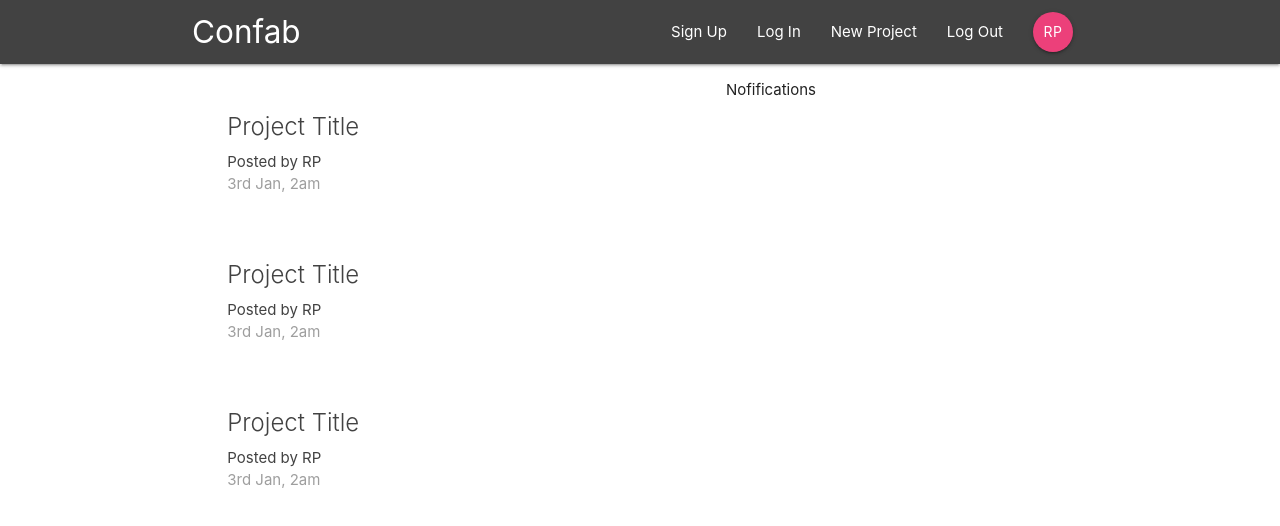
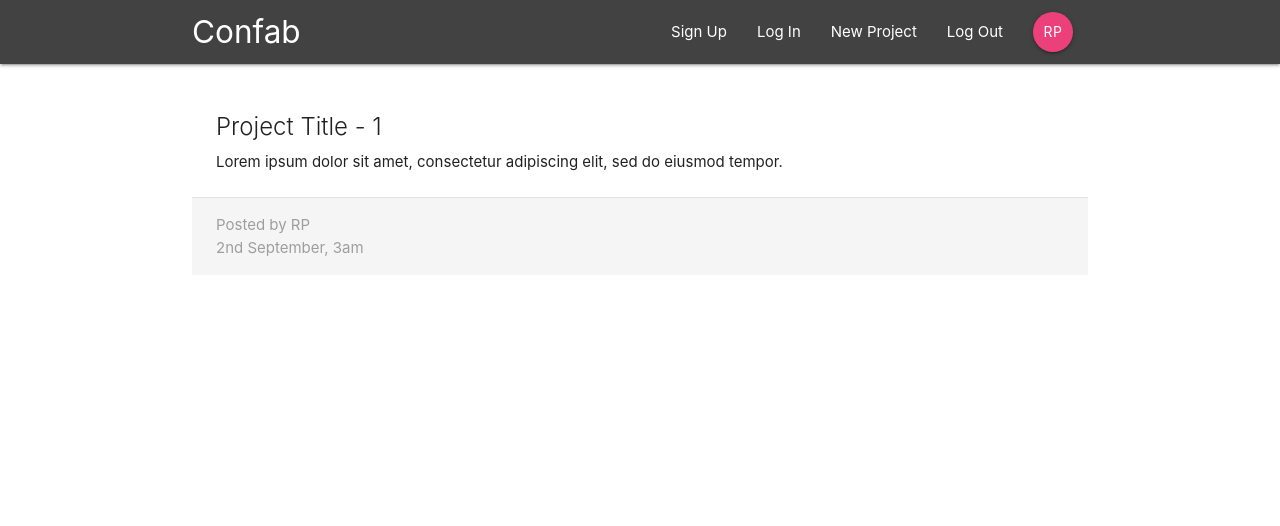
Before and after one commit to RavenousPett/confab, a React (Create React App) app: page /project/1 in a window 1280 px wide. Shown: the top 526 px of the page. Built offline with nearby package versions, Linux system fonts and the light colour scheme.

Commit message:
Use BrowserRouter to show project deail when going to /project/id

```diff
--- a/src/App.js
+++ b/src/App.js
@@ -2,6 +2,7 @@ import React, { Component } from 'react';
 import { BrowserRouter, Switch, Route } from 'react-router-dom';
 import Navbar from './components/layout/Navbar';
 import Dashboard from './components/dashboard/Dashboard';
+import ProjectDetails from './components/projects/ProjectDetails';
 
 class App extends Component {
   render() {
@@ -10,7 +11,8 @@ class App extends Component {
           <div className="App">
             <Navbar />
             <Switch>
-              <Route path="/" component={Dashboard} />
+              <Route path="/" exact component={Dashboard} />
+              <Route path="/project/:id" component={ProjectDetails} />
             </Switch>
           </div>
       </BrowserRouter>
--- a/src/components/projects/ProjectDetails.js
+++ b/src/components/projects/ProjectDetails.js
@@ -1,11 +1,25 @@
 import React from 'react'
 
-const ProjectDetails = () => {
-  return (
-    <div>
+const ProjectDetails = (props) => {
+    const id = props.match.params.id;
 
-    </div>
-  )
+    return (
+        <div className="container section project-details">
+            <div className="card z-depth-0">
+
+                <div className="card-content">
+                    <span className="card-title">Project Title - {id}</span>
+                    <p>Lorem ipsum dolor sit amet, consectetur adipiscing elit, sed do eiusmod tempor.</p>
+                </div>
+
+                <div className="card-action grey lighten-4 grey-text">
+                    <div>Posted by RP</div>
+                    <div>2nd September, 3am</div>
+                </div>
+
+            </div>
+        </div>
+    )
 }
 
 export default ProjectDetails
```
